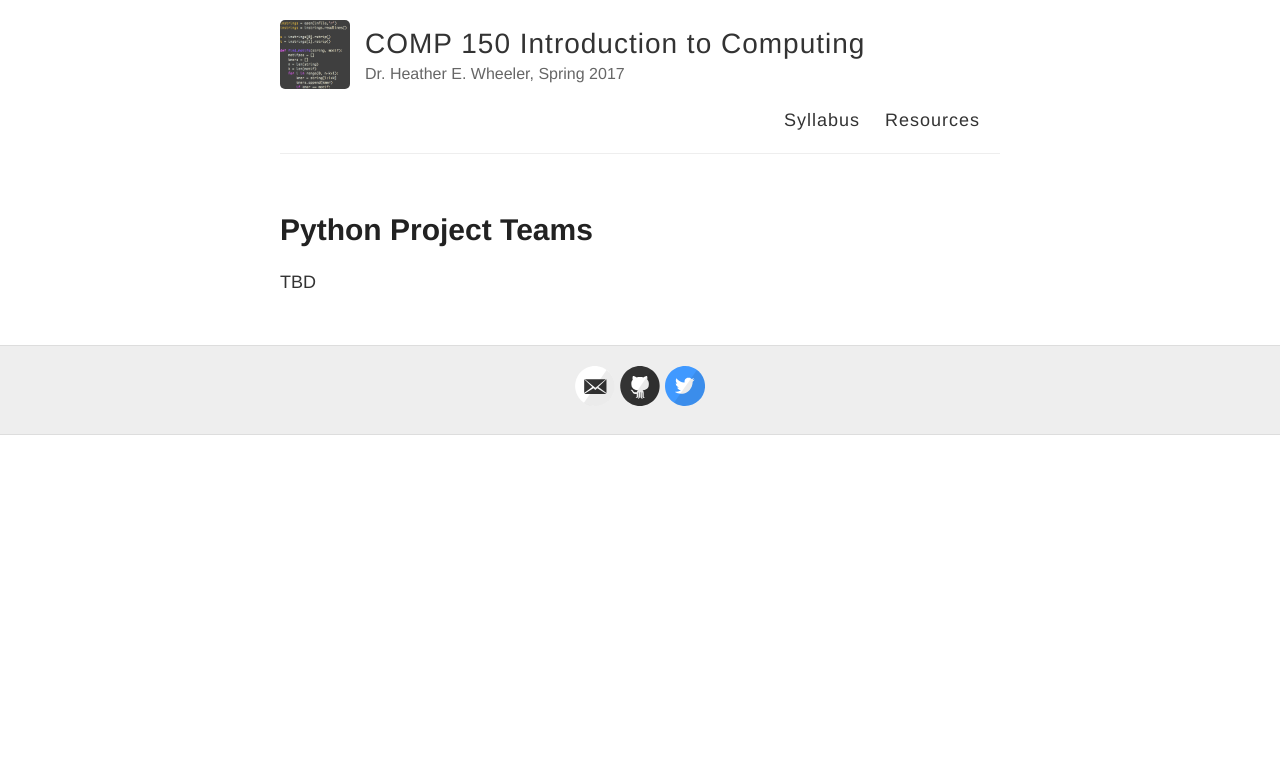
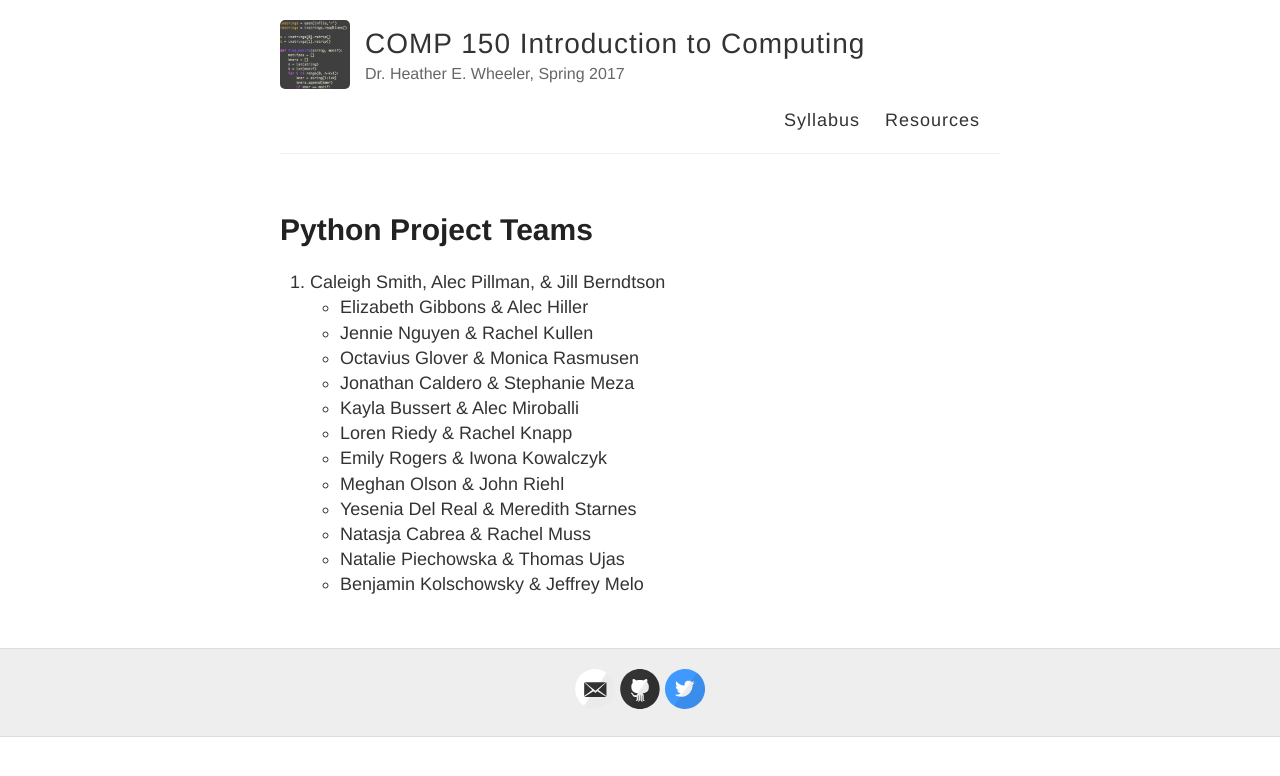
Before and after one commit to hwheeler01/comp150, a Jekyll site: the page built from teams.md, in a window 1280 px wide. Shown: the top 776 px of the page. Built offline with Jekyll 4.4.1, drawn with Linux system fonts in a browser that asks for light colours.

Commit message:
add exam 2 review, teams

```diff
--- a/teams.md
+++ b/teams.md
@@ -4,4 +4,16 @@ title: Python Project Teams
 permalink: /teams/
 ---
 
-TBD
+1. Caleigh Smith, Alec Pillman, & Jill Berndtson
+- Elizabeth Gibbons & Alec Hiller
+- Jennie Nguyen & Rachel Kullen
+- Octavius Glover & Monica Rasmusen
+- Jonathan Caldero & Stephanie Meza
+- Kayla Bussert & Alec Miroballi
+- Loren Riedy & Rachel Knapp
+- Emily Rogers & Iwona Kowalczyk
+- Meghan Olson & John Riehl
+- Yesenia Del Real & Meredith Starnes
+- Natasja Cabrea & Rachel Muss
+- Natalie Piechowska & Thomas Ujas
+- Benjamin Kolschowsky & Jeffrey Melo
```
Also changed, not shown: syllabus.md (+1 -1 lines), 2 other files.
